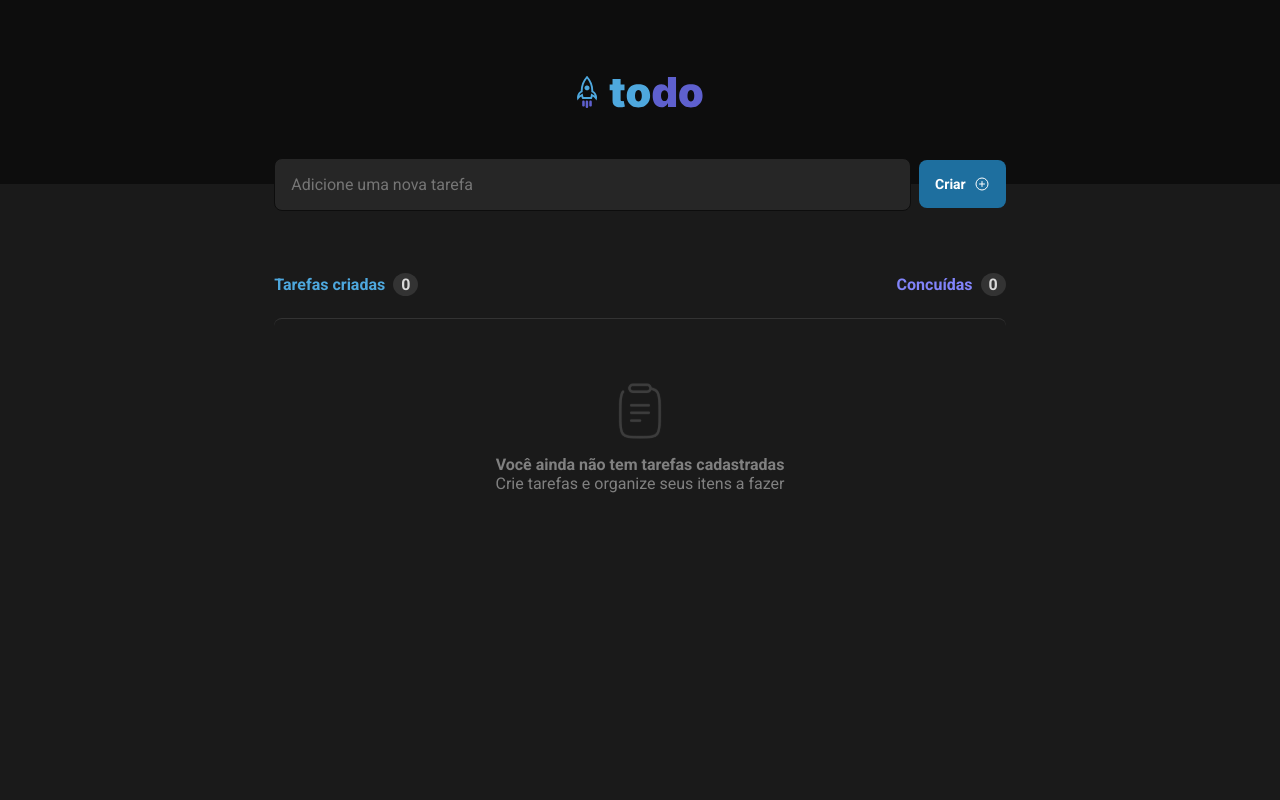
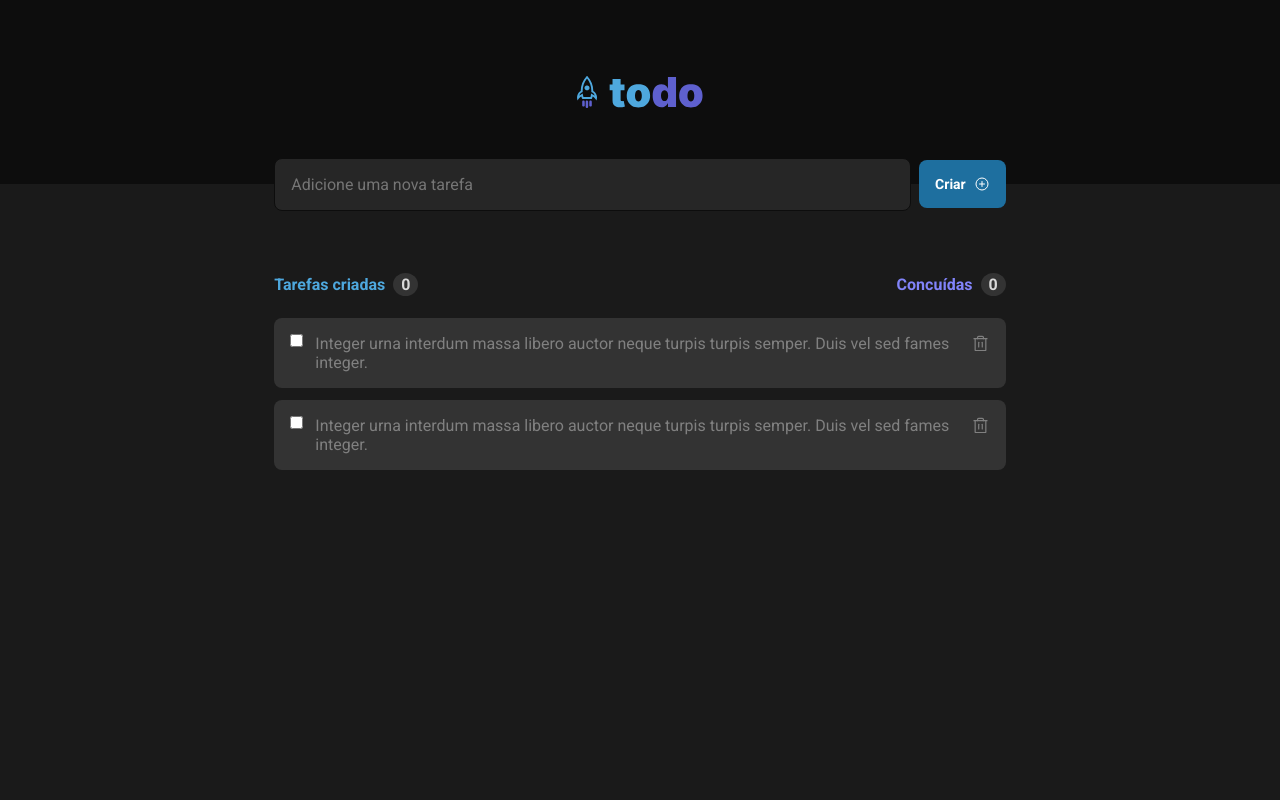
Before and after one commit to nathallye/challenge01-ignite-react, a React (Vite) app: page / in a window 1280 px wide. Shown: the top 800 px of the page. Built offline with nearby package versions, Linux system fonts and the light colour scheme.

Commit message:
Task component created

```diff
--- a/package.json
+++ b/package.json
@@ -11,7 +11,8 @@
   "dependencies": {
     "phosphor-react": "^1.4.1",
     "react": "^18.2.0",
-    "react-dom": "^18.2.0"
+    "react-dom": "^18.2.0",
+    "react-uuid": "^2.0.0"
   },
   "devDependencies": {
     "@types/react": "^18.0.27",
--- a/src/App.tsx
+++ b/src/App.tsx
@@ -1,7 +1,7 @@
 import { useState } from "react";
 
-import Header from "./components/Header";
-import TaskList from "./components/TaskList";
+import { Header } from "./components/Header";
+import { TaskList } from "./components/Tasks";
 
 import styles from "./App.module.css";
 
--- a/src/components/Form/index.tsx
+++ b/src/components/Form/index.tsx
@@ -1,3 +1,3 @@
 import { Form } from "./Form";
 
-export default Form;
+export { Form };
--- a/src/components/Header/index.tsx
+++ b/src/components/Header/index.tsx
@@ -1,3 +1,3 @@
 import { Header } from "./Header";
 
-export default Header;
+export { Header };
--- a/src/components/TaskList/TaskList.tsx
+++ /dev/null
@@ -1,34 +0,0 @@
-import Form from "../Form";
-
-import styles from "./TaskList.module.css";
-
-import clipboard from "../../assets/clipboard.svg";
-
-export const TaskList = () => {
-  return (
-    <div className={styles.container}>
-      <div>
-        <Form />
-
-        <div className={styles.tasks}>
-          <header className={styles.infos}>
-            <div className={styles.tasksCreated}>
-              <span>Tarefas criadas</span>
-              <span>0</span>
-            </div>
-            <div className={styles.tasksCompleted}>
-              <span>Concuídas</span>
-              <span>0</span>
-            </div>
-          </header>
-
-          <div className={styles.content}>
-            <img src={clipboard} alt="" />
-            <p>Você ainda não tem tarefas cadastradas</p>
-            <p>Crie tarefas e organize seus itens a fazer</p>
-          </div>
-        </div>
-      </div>
-    </div>
-  )
-}
--- a/src/components/TaskList/index.tsx
+++ /dev/null
@@ -1,3 +0,0 @@
-import { TaskList } from "./TaskList";
-
-export default TaskList;
--- /dev/null
+++ b/src/components/Tasks/Task.module.css
@@ -0,0 +1,17 @@
+.task {
+  display: flex;
+  align-items: flex-start;
+
+  background: var(--gray-400);
+  border-radius: 8px;
+
+  padding: 1rem;
+}
+
+.task + .task {
+  margin-top: 0.75rem;
+}
+
+.task span {
+  margin-left: 0.75rem;
+}
--- /dev/null
+++ b/src/components/Tasks/Task.tsx
@@ -0,0 +1,21 @@
+import { Trash } from "phosphor-react";
+
+import styles from "./Task.module.css";
+
+interface TaskProps {
+  id: string;
+  description: string;
+}
+
+export const Task = ({ id, description }: TaskProps) => {
+  return (
+    <div className={styles.task}>
+      <input
+        className={styles.checkbox}
+        type="checkbox"
+      />
+      <span>{description}</span>
+      <Trash size={20}/>
+    </div>
+  )
+}
--- a/src/components/TaskList/TaskList.module.css
+++ b/src/components/Tasks/TaskList.module.css
@@ -21,6 +21,7 @@
   justify-content: space-between;
 
   width: 100%;
+  margin-bottom: 1.5rem;
 }
 
 .tasks header span {
@@ -54,7 +55,6 @@
   align-items: center;
 
   width: 100%;
-  margin-top: 1.5rem;
 
   border-top: 1px solid var(--gray-400);
   border-radius: 8px;
--- /dev/null
+++ b/src/components/Tasks/TaskList.tsx
@@ -0,0 +1,60 @@
+import uuid from "react-uuid";
+
+import { Form } from "../Form";
+import { Task } from "./Task";
+
+import styles from "./TaskList.module.css";
+
+import clipboard from "../../assets/clipboard.svg";
+
+const tasks = [
+  {
+    id: uuid(),
+    description: "Integer urna interdum massa libero auctor neque turpis turpis semper. Duis vel sed fames integer."
+  },
+  {
+    id: uuid(),
+    description: "Integer urna interdum massa libero auctor neque turpis turpis semper. Duis vel sed fames integer."
+  }
+];
+
+export const TaskList = () => {
+  return (
+    <div className={styles.container}>
+      <div>
+        <Form />
+
+        <div className={styles.tasks}>
+          <header>
+            <div className={styles.tasksCreated}>
+              <span>Tarefas criadas</span>
+              <span>0</span>
+            </div>
+            <div className={styles.tasksCompleted}>
+              <span>Concuídas</span>
+              <span>0</span>
+            </div>
+          </header>
+
+          { false &&
+            <div className={styles.content}>
+              <img src={clipboard} alt="" />
+              <p>Você ainda não tem tarefas cadastradas</p>
+              <p>Crie tarefas e organize seus itens a fazer</p>
+            </div>
+          }
+
+          {tasks.map((task) =>  {
+            return (
+              <Task
+                key={task.id}
+                id={task.id}
+                description={task.description}
+              />
+            )
+          })}
+        </div>
+      </div>
+    </div>
+  )
+}
--- /dev/null
+++ b/src/components/Tasks/index.tsx
@@ -0,0 +1,4 @@
+import { TaskList } from "./TaskList";
+import { Task } from "./Task";
+
+export { TaskList, Task };
```
Also changed, not shown: 1 other file (tests, documents, lock files or other folders).
